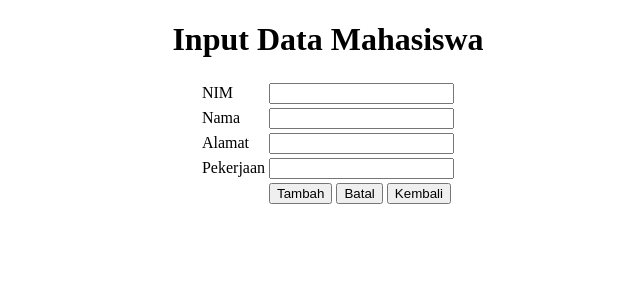
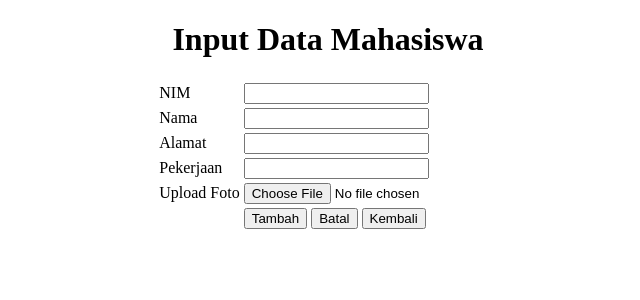
Before and after one commit to muhamadahfadz/crud, a CodeIgniter app: page /crud/index.php/kampus/tambah in a window 1280 px wide. Shown: the top 300 px of the page, without its empty margins (312-952 px from the left). Run offline with CodeIgniter, Linux system fonts and the light colour scheme.

Commit message:
first commit

```diff
--- a/application/controllers/kampus.php
+++ b/application/controllers/kampus.php
@@ -1,14 +1,15 @@
 <?php
 class Kampus extends CI_Controller{
 
-	function __construct() {
+    function __construct(){
         parent::__construct();
-		$this->load->model('m_data');
+        $this->load->model('M_data');
         $this->load->helper('url');
+        $this->load->library('form_validation');
     }
 
-	function index() {
-		$data ['mahasiswa'] = $this->m_data->tampil_data()->result();
+    function index(){
+        $data['mahasiswa'] = $this->M_data->tampil_data()->result();
         $this->load->view('tampil_data',$data);
     }
 
@@ -17,23 +18,50 @@ class Kampus extends CI_Controller{
     }
 
     function tambah_aksi(){
+        $this->form_validation->set_rules('nim','NIM','required|min_length[8]|max_length[8]');
+        $this->form_validation->set_rules('nama','Nama','required|alpha|min_length[5]|max_length[15]');
+        $this->form_validation->set_rules('alamat','Alamat','required|alpha');
+        $this->form_validation->set_rules('pekerjaan','Pekerjaan','required|alpha');
+
+        if($this->form_validation->run() == TRUE)
+        {
             $nim = $this->input->post('nim');
             $nama = $this->input->post('nama');
             $alamat = $this->input->post('alamat');
             $pekerjaan = $this->input->post('pekerjaan');
 
+            $config['max_size']=2048;
+            $config['allowed_types']="png|jpg|jpeg|gif";
+            $config['remove_spaces']=TRUE;
+            $config['overwrite']=TRUE;
+            $config['upload_path']=FCPATH.'images';
+
+            $this->load->library('upload');
+            $this->upload->initialize($config);
+
+            $this->upload->do_upload('foto');
+            $data_image=$this->upload->data('file_name');
+            $location='images/';
+            $foto=$location.$data_image;
+
         $data = array(
             'nim' => $nim,
             'nama' => $nama,
             'alamat' => $alamat,
-			'pekerjaan' => $pekerjaan
+            'pekerjaan' => $pekerjaan,
+            'foto' => $foto
             );
-		$this->m_data->input_data($data, 'mahasiswa');
-		redirect('kampus/index');
+
+        $this->M_data->input_data($data, 'mahasiswa');
+        redirect('kampus/');
+        }else{
+            $this->load->view('input_data');
         }
+    }
+
     function edit($id) {
         $where = array('id' => $id);
-		$data['mahasiswa'] = $this->m_data->edit_data($where,'mahasiswa')->result();
+        $data['mahasiswa'] = $this->M_data->edit_data($where,'mahasiswa')->result();
         $this->load->view('edit_data',$data);
     }
 
@@ -44,26 +72,39 @@ class Kampus extends CI_Controller{
         $alamat = $this->input->post('alamat');
         $pekerjaan = $this->input->post('pekerjaan');
 
+        $config['max_size']=2048;
+        $config['allowed_types']="png|jpg|jpeg|gif";
+        $config['remove_spaces']=TRUE;
+        $config['overwrite']=TRUE;
+        $config['upload_path']=FCPATH.'images';
+
+        $this->load->library('upload');
+        $this->upload->initialize($config);
+
+        $this->upload->do_upload('foto');
+        $data_image=$this->upload->data('file_name');
+        $location='images/';
+        $foto=$location.$data_image;
+
         $data = array(
             'nim' => $nim,
             'nama' => $nama,
             'alamat' => $alamat,
-			'pekerjaan' => $pekerjaan
+            'pekerjaan' => $pekerjaan,
+            'foto' => $foto
         );
 
         $where = array(
             'id' => $id
         );
 
-		$this->m_data->update_data($where,$data,'mahasiswa');
+            $this->M_data->update_data($where,$data,'mahasiswa');
             redirect('kampus/index');
     }
 
     function hapus($id){
         $where = array('id' => $id);
-		$this->m_data->hapus_data($where,'mahasiswa');
+        $this->M_data->hapus_data($where,'mahasiswa');
         redirect('kampus/index');
     }
 }
-
- ?>
--- a/application/views/edit_data.php
+++ b/application/views/edit_data.php
@@ -8,7 +8,7 @@
         <h1>Edit Data Mahasiswa</h1>
     </center>
     <?php foreach($mahasiswa as $u) { ?>
-    <form action="<?php echo base_url(). 'index.php/kampus/update'; ?>"method="post" enctype="multipart/form-data">
+    <form action="<?php echo base_url(). 'index.php/kampus/update'; ?>" method="post" enctype="multipart/form-data">
         <table style="margin:20px auto;">
             <tr>
                 <td>NIM</td>
@@ -32,6 +32,10 @@
                     <td><input type="text" name="pekerjaan" value="<?php echo $u->pekerjaan ?>"></td>
             </tr>
             <tr>
+                <td>Upload Foto</td>
+                <td><input type="file" name="foto"></td>
+            </tr>
+            <tr>
                 <td></td>
                 <td><input type="submit" value="Update"> <?php echo anchor('kampus/index','<input type=button value=Kembali>'); ?></td>
             </tr>
--- a/application/views/input_data.php
+++ b/application/views/input_data.php
@@ -28,6 +28,10 @@
 				<td><input type="text" name="pekerjaan"></td>
 			</tr>
 			<tr>
+				<td>Upload Foto</td>
+				<td><input type="file" name="foto"></td>
+			</tr>
+			<tr>
 				<td></td>
 				<td><input type="submit" value="Tambah"> <input type="reset" value="Batal"> <?php echo anchor('kampus/index','<input type=button value=Kembali>'); ?></td>
 			</tr>
--- a/application/views/tampil_data.php
+++ b/application/views/tampil_data.php
@@ -14,6 +14,7 @@
 			<th>Nama</th>
 			<th>Alamat</th>
 			<th>Pekerjaan</th>
+			<th>Foto</th>
 			<th>Action</th>
 		</tr>
 
@@ -27,6 +28,7 @@
 		 	<td><?php echo $u->nama ?></td>
 		 	<td><?php echo $u->alamat ?></td>
 		 	<td><?php echo $u->pekerjaan ?></td>
+			<td><img src="<?php echo base_url();?><?php echo $u->foto ?>" width="50" height="50"></td>
 		 	<td>
 		 		<?php echo anchor('kampus/edit/'.$u->id,'Edit'); ?>
 		 		<?php echo anchor('kampus/hapus/'.$u->id,'Hapus'); ?>
```
Also changed, not shown: images/20201002-ASP-everydaycard-logo.jpg (added), images/e0a7cf736f5f5aad7a920bed35fe5972.png (added). Lines whose indentation alone changed are shown as unchanged.
